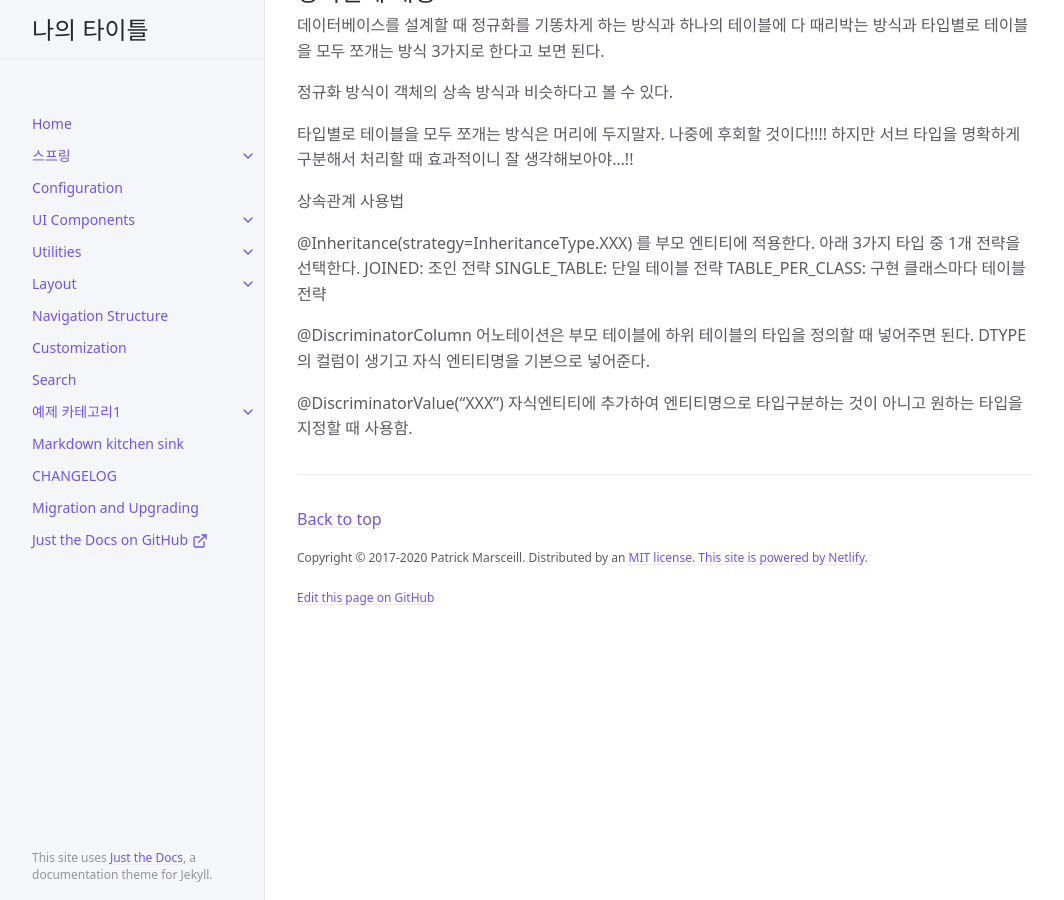
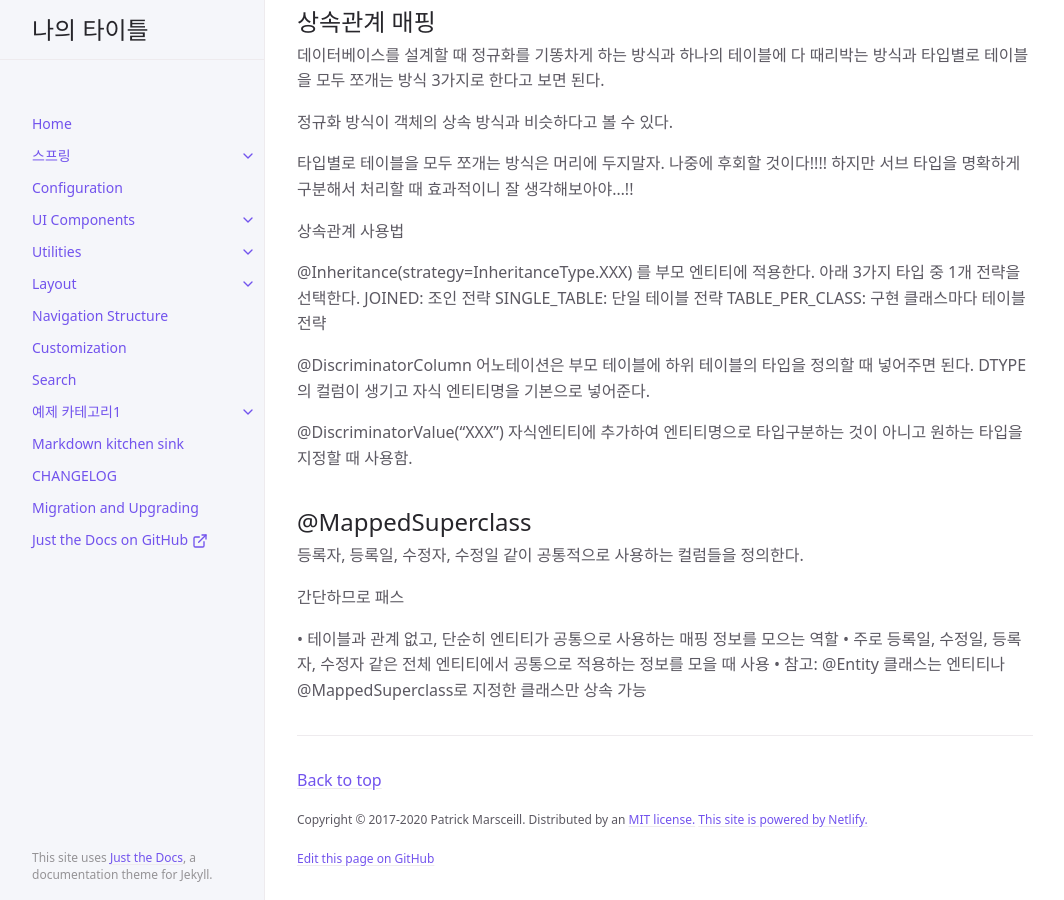
Before and after one commit to wlghks453/wlghks453.github.io, a Jekyll site: the page built from docs/spring/JPA-2.md, in a window 1280 px wide and 900 px high, scrolled down 1231 px. Shown: the whole window, without its empty margins (107-1171 px from the left). Built offline with Jekyll 4.4.1, drawn with Linux system fonts in a browser that asks for light colours; cached includes are drawn as plain includes.

Commit message:
Update JPA-2.md

```diff
--- a/docs/spring/JPA-2.md
+++ b/docs/spring/JPA-2.md
@@ -75,3 +75,14 @@ TABLE_PER_CLASS: 구현 클래스마다 테이블 전략
 @DiscriminatorColumn 어노테이션은 부모 테이블에 하위 테이블의 타입을 정의할 때 넣어주면 된다.  DTYPE의 컬럼이 생기고 자식 엔티티명을 기본으로 넣어준다.
 
 @DiscriminatorValue(“XXX”) 자식엔티티에 추가하여 엔티티명으로 타입구분하는 것이 아니고 원하는 타입을 지정할 때 사용함.
+
+
+## @MappedSuperclass
+
+등록자, 등록일, 수정자, 수정일 같이 공통적으로 사용하는 컬럼들을 정의한다.
+
+간단하므로 패스
+
+• 테이블과 관계 없고, 단순히 엔티티가 공통으로 사용하는 매핑 정보를 모으는 역할
+• 주로 등록일, 수정일, 등록자, 수정자 같은 전체 엔티티에서 공통으로 적용하는 정보를 모을 때 사용
+• 참고: @Entity 클래스는 엔티티나 @MappedSuperclass로 지정한 클래스만 상속 가능
```
